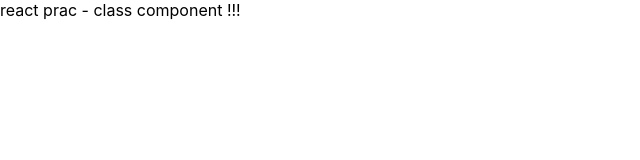
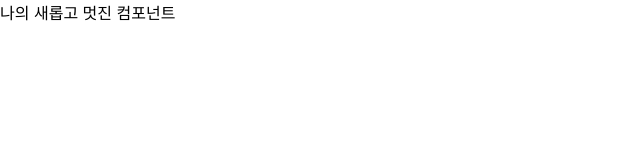
Before and after one commit to heeeun1207/ReactPrac, a React (Create React App) app in the folder react-prac/: page / in a window 1280 px wide. Shown: the top 160 px of the page, without its empty margins (0-640 px from the left). Built offline with nearby package versions, Linux system fonts and the light colour scheme.

Commit message:
컴포넌트 렌더링

```diff
--- a/react-prac/src/App.js
+++ b/react-prac/src/App.js
@@ -1,11 +1,8 @@
-import { Component } from 'react';
+import MyComponent from "./MyComponent";
 
-// 클래스형 컴포넌트
-class App extends Component {
-  render() {
-    const name = 'react prac - class component !!!';
-    return <div className='react'>{name}</div>;
-  }
+
+const App = () => {
+  return <MyComponent />;
 }
 
 export default App;
```
